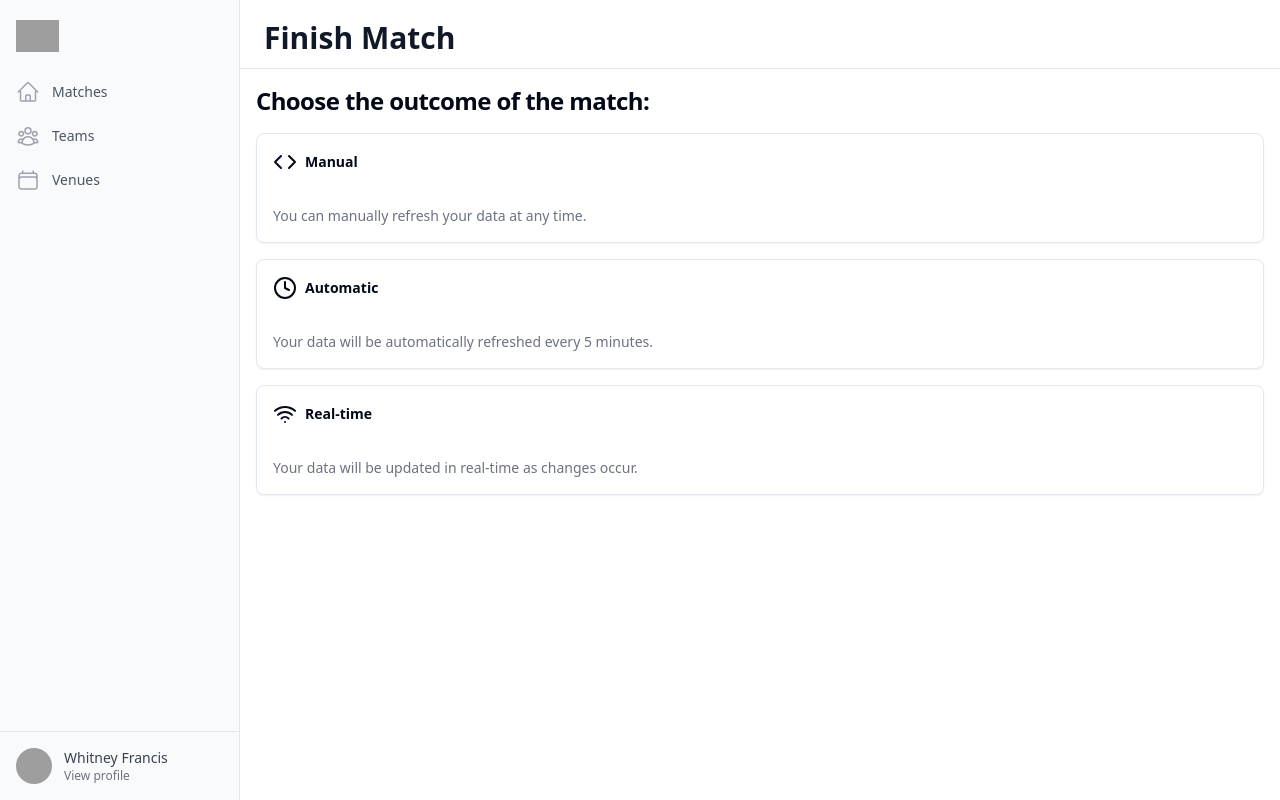
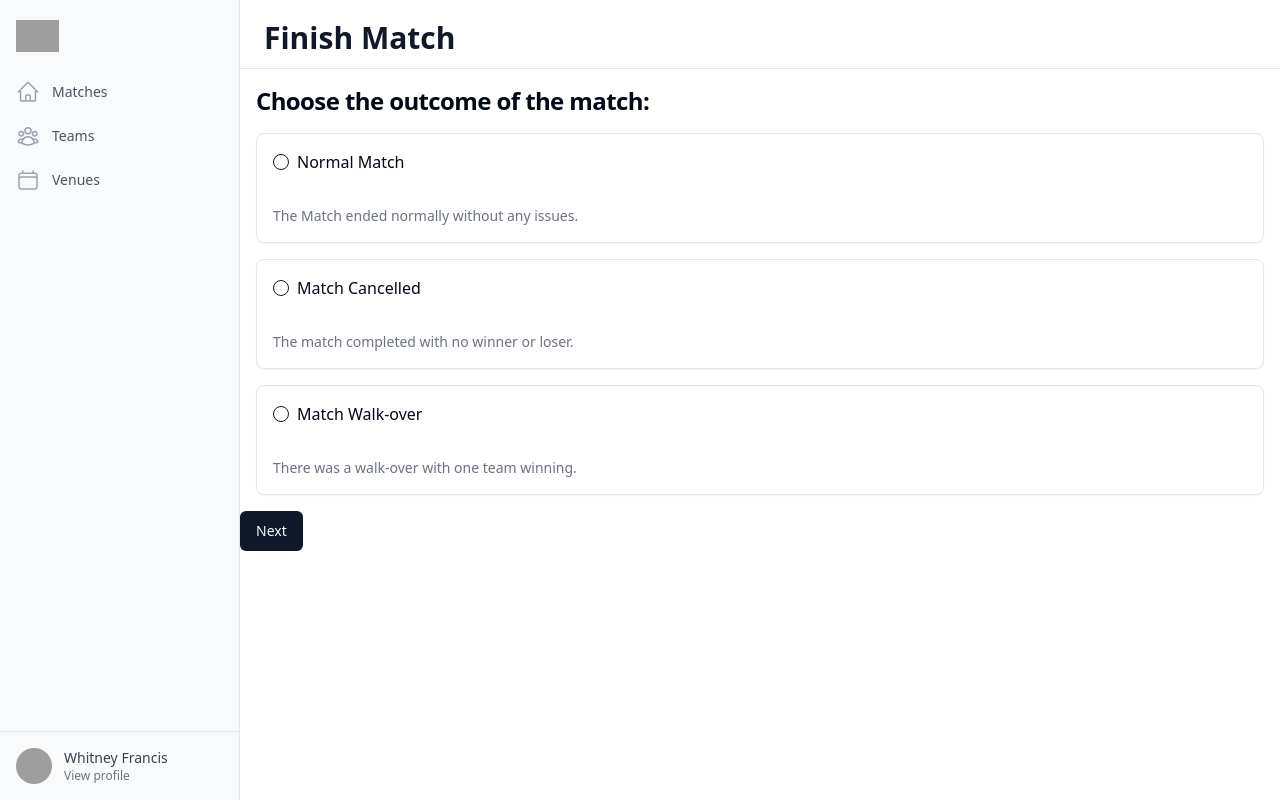
Before and after one commit to prkedia81/football-league-management, a Next.js app: page /admin/match/finish-match/1 in a window 1280 px wide. Built offline with nearby package versions, Linux system fonts and the light colour scheme; grey boxes are pictures that could not be loaded.

Commit message:
added the radio button logics

```diff
--- a/app/admin/match/finish-match/[matchId]/page.tsx
+++ b/app/admin/match/finish-match/[matchId]/page.tsx
@@ -5,7 +5,9 @@ import OutcomeSelect from "@/components/admin/finishMatchForm/OutcomeSelect";
 import { CardHeader, CardContent, Card } from "@/components/ui/card";
 import Match from "@/model/Match";
 import { useState } from "react";
-
+import { CodeIcon, ClockIcon, WifiIcon } from "lucide-react";
+import { RadioGroup, RadioGroupItem } from "@/components/ui/radio-group";
+import { Button } from "@/components/ui/button";
 interface Props {
   params: { matchId: string };
 }
@@ -16,7 +18,17 @@ interface Props {
 // };
 
 export default function page({ params: { matchId } }: Props) {
-  const [outcome, setOutcome] = useState<string | undefined>();
+  const [outcome, setOutcome] = useState<string | "normal">();
+  const handleNextButtonClick = (outcome: any) => {
+    console.log(outcome);
+    if (outcome === "normal") {
+      console.log("Normal");
+    } else if (outcome === "cancelled") {
+      console.log("cancelled");
+    } else if (outcome === "walkover") {
+      console.log("walkover");
+    }
+  };
   // Get match data from matchID
   // const team1Id = match.team1.teamId;
   // const team2Id = match.team2.teamId;
@@ -28,7 +40,68 @@ export default function page({ params: { matchId } }: Props) {
   return (
     <>
       <PageHeading heading="Finish Match" />
-      <OutcomeSelect />
+      <h1 className="mx-4 mt-4 scroll-m-20 text-2xl font-bold tracking-tight lg:text-2xl">
+        Choose the outcome of the match:
+      </h1>
+      <RadioGroup defaultValue="comfortable">
+        <div className="flex flex-col gap-4 justify-center w-full p-4">
+          <Card>
+            <CardHeader className="p-4">
+              <div className="flex items-center gap-2">
+                {/* <CodeIcon className="h-6 w-6" /> */}
+                <RadioGroupItem
+                  value="normal"
+                  id="normal"
+                  onClick={(e) => setOutcome("normal")}
+                />
+                Normal Match
+              </div>
+            </CardHeader>
+            <CardContent className="p-4">
+              <p className="text-sm text-gray-500 dark:text-gray-400">
+                The Match ended normally without any issues.
+              </p>
+            </CardContent>
+          </Card>
+          <Card className="border border-gray-200">
+            <CardHeader className="p-4">
+              <div className="flex items-center gap-2">
+                {/* <ClockIcon className="h-6 w-6" /> */}
+                <RadioGroupItem
+                  value="cancelled"
+                  id="cancelled"
+                  onClick={(e) => setOutcome("cancelled")}
+                />
+                Match Cancelled
+              </div>
+            </CardHeader>
+            <CardContent className="p-4">
+              <p className="text-sm text-gray-500 dark:text-gray-400">
+                The match completed with no winner or loser.
+              </p>
+            </CardContent>
+          </Card>
+          <Card>
+            <CardHeader className="p-4">
+              <div className="flex items-center gap-2">
+                {/* <WifiIcon className="h-6 w-6" /> */}
+                <RadioGroupItem
+                  value="walkover"
+                  id="walkover"
+                  onClick={(e) => setOutcome("walkover")}
+                />
+                Match Walk-over
+              </div>
+            </CardHeader>
+            <CardContent className="p-4">
+              <p className="text-sm text-gray-500 dark:text-gray-400">
+                There was a walk-over with one team winning.
+              </p>
+            </CardContent>
+          </Card>
+        </div>
+      </RadioGroup>
+      <Button onClick={() => handleNextButtonClick(outcome)}>Next</Button>
     </>
   );
 }
--- a/components/admin/finishMatchForm/OutcomeSelect.tsx
+++ b/components/admin/finishMatchForm/OutcomeSelect.tsx
@@ -1,5 +1,6 @@
 import { Card, CardHeader, CardContent } from "@/components/ui/card";
 import { CodeIcon, ClockIcon, WifiIcon } from "lucide-react";
+import { RadioGroup, RadioGroupItem } from "@/components/ui/radio-group";
 import React from "react";
 
 interface Props {
@@ -13,47 +14,52 @@ function OutcomeSelect() {
       <h1 className="mx-4 mt-4 scroll-m-20 text-2xl font-bold tracking-tight lg:text-2xl">
         Choose the outcome of the match:
       </h1>
+      <RadioGroup defaultValue="comfortable">
         <div className="flex flex-col gap-4 justify-center w-full p-4">
           <Card>
             <CardHeader className="p-4">
               <div className="flex items-center gap-2">
-              <CodeIcon className="h-6 w-6" />
-              <div className="text-sm font-bold leading-none">Manual</div>
+                {/* <CodeIcon className="h-6 w-6" /> */}
+                <RadioGroupItem value="normal" id="normal" />
+                Normal Match
               </div>
             </CardHeader>
             <CardContent className="p-4">
               <p className="text-sm text-gray-500 dark:text-gray-400">
-              You can manually refresh your data at any time.
+                The Match ended normally without any issues.
               </p>
             </CardContent>
           </Card>
           <Card className="border border-gray-200">
             <CardHeader className="p-4">
               <div className="flex items-center gap-2">
-              <ClockIcon className="h-6 w-6" />
-              <div className="text-sm font-bold leading-none">Automatic</div>
+                {/* <ClockIcon className="h-6 w-6" /> */}
+                <RadioGroupItem value="cancelled" id="cancelled" />
+                Match Cancelled
               </div>
             </CardHeader>
             <CardContent className="p-4">
               <p className="text-sm text-gray-500 dark:text-gray-400">
-              Your data will be automatically refreshed every 5 minutes.
+                The match completed with no winner or loser.
               </p>
             </CardContent>
           </Card>
           <Card>
             <CardHeader className="p-4">
               <div className="flex items-center gap-2">
-              <WifiIcon className="h-6 w-6" />
-              <div className="text-sm font-bold leading-none">Real-time</div>
+                {/* <WifiIcon className="h-6 w-6" /> */}
+                <RadioGroupItem value="walkover" id="walkover" />
+                Match Walk-over
               </div>
             </CardHeader>
             <CardContent className="p-4">
               <p className="text-sm text-gray-500 dark:text-gray-400">
-              Your data will be updated in real-time as changes occur.
+                There was a walk-over with one team winning.
               </p>
             </CardContent>
           </Card>
         </div>
+      </RadioGroup>
     </>
   );
 }
--- /dev/null
+++ b/components/ui/radio-group.tsx
@@ -0,0 +1,44 @@
+"use client"
+
+import * as React from "react"
+import * as RadioGroupPrimitive from "@radix-ui/react-radio-group"
+import { Circle } from "lucide-react"
+
+import { cn } from "@/lib/utils"
+
+const RadioGroup = React.forwardRef<
+  React.ElementRef<typeof RadioGroupPrimitive.Root>,
+  React.ComponentPropsWithoutRef<typeof RadioGroupPrimitive.Root>
+>(({ className, ...props }, ref) => {
+  return (
+    <RadioGroupPrimitive.Root
+      className={cn("grid gap-2", className)}
+      {...props}
+      ref={ref}
+    />
+  )
+})
+RadioGroup.displayName = RadioGroupPrimitive.Root.displayName
+
+const RadioGroupItem = React.forwardRef<
+  React.ElementRef<typeof RadioGroupPrimitive.Item>,
+  React.ComponentPropsWithoutRef<typeof RadioGroupPrimitive.Item>
+>(({ className, ...props }, ref) => {
+  return (
+    <RadioGroupPrimitive.Item
+      ref={ref}
+      className={cn(
+        "aspect-square h-4 w-4 rounded-full border border-primary text-primary ring-offset-background focus:outline-none focus-visible:ring-2 focus-visible:ring-ring focus-visible:ring-offset-2 disabled:cursor-not-allowed disabled:opacity-50",
+        className
+      )}
+      {...props}
+    >
+      <RadioGroupPrimitive.Indicator className="flex items-center justify-center">
+        <Circle className="h-2.5 w-2.5 fill-current text-current" />
+      </RadioGroupPrimitive.Indicator>
+    </RadioGroupPrimitive.Item>
+  )
+})
+RadioGroupItem.displayName = RadioGroupPrimitive.Item.displayName
+
+export { RadioGroup, RadioGroupItem }
--- a/package.json
+++ b/package.json
@@ -12,6 +12,7 @@
     "@headlessui/react": "^1.7.18",
     "@heroicons/react": "^2.1.3",
     "@radix-ui/react-popover": "^1.0.7",
+    "@radix-ui/react-radio-group": "^1.1.3",
     "@radix-ui/react-select": "^2.0.0",
     "@radix-ui/react-slot": "^1.0.2",
     "@tailwindcss/forms": "^0.5.7",
```
Also changed, not shown: 1 other file (tests, documents, lock files or other folders). Lines whose indentation alone changed are shown as unchanged.
